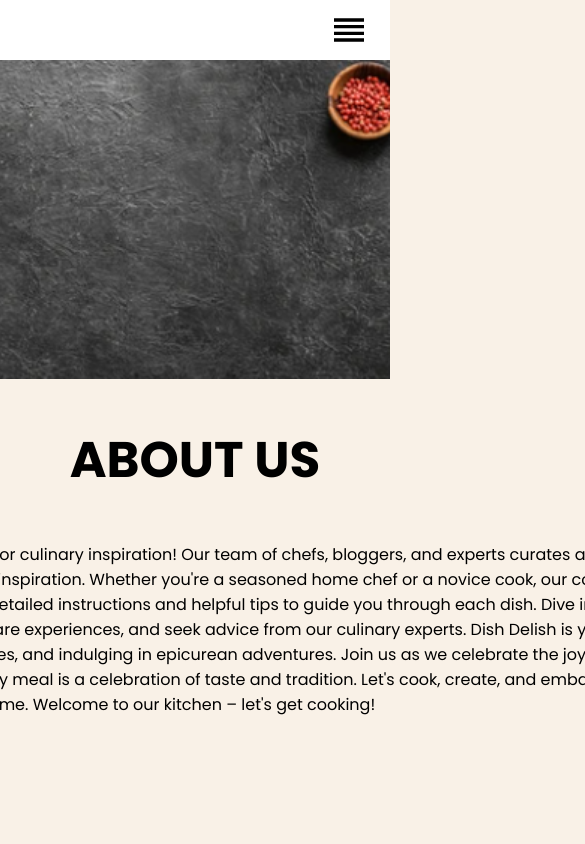
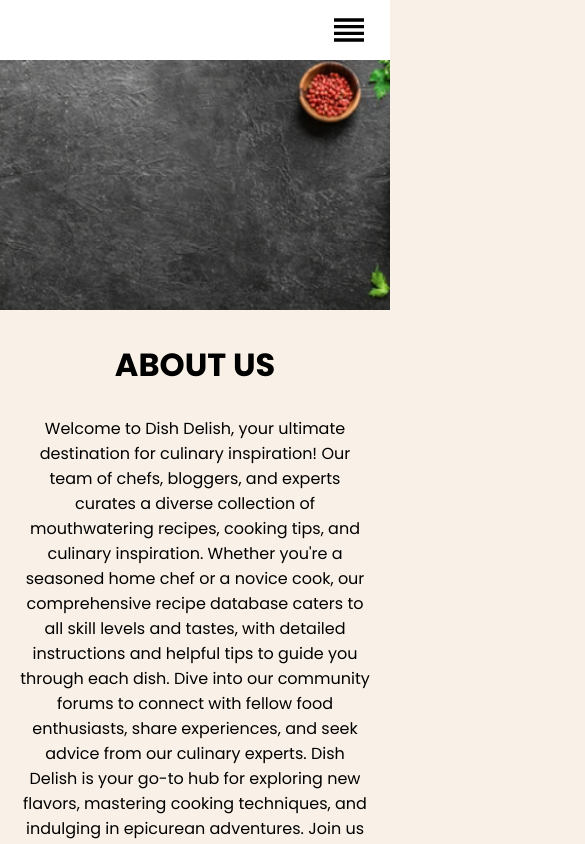
Before and after one commit to audsostrom/dishdelish, a Next.js app: page /about in a window 390 px wide. Shown: the top 844 px of the page, 585 px wide, since content can reach past the window. Built offline with nearby package versions, Linux system fonts and the light colour scheme.

Commit message:
about mobile update

```diff
--- a/app/about/about.css
+++ b/app/about/about.css
@@ -19,19 +19,34 @@
    flex-direction: column;
    height: 55%;
    align-items: center;
-   margin-top: 50px;
+   margin-top: 10px; /* Reduced margin to bring closer to header */
 }
 
 .aboutBottom p {
-   width: 1200px;
+   width: 90%; /* Adjusted for mobile screens */
+   text-align: center; /* Center align text */
+   font-size: 1.2rem; /* Adjusted font size */
 }
 
 .about .aboutBottom h1 {
    font-weight: bold;
-   font-size: 50px;
+   font-size: 3rem; /* Adjusted font size for desktop */
    color: black;
-   height: 30px;
-   display: flex;
-   justify-content: center;
-   transform: translateY(-40px);
+   text-align: center; /* Center align text */
 }
+
+/* Media query for screens smaller than 768px (typical mobile devices) */
+@media only screen and (max-width: 768px) {
+   .aboutTop {
+      height: 250px; /* Adjusted height for mobile screens */
+   }
+
+   .aboutBottom p {
+      font-size: 1rem; /* Further reduced font size for mobile */
+      margin-top: 5px; /* Further reduced margin for mobile */
+   }
+
+   .about .aboutBottom h1 {
+      font-size: 2rem; /* Adjusted font size for mobile */
+   }
+}
```
Lines whose indentation alone changed are shown as unchanged.
